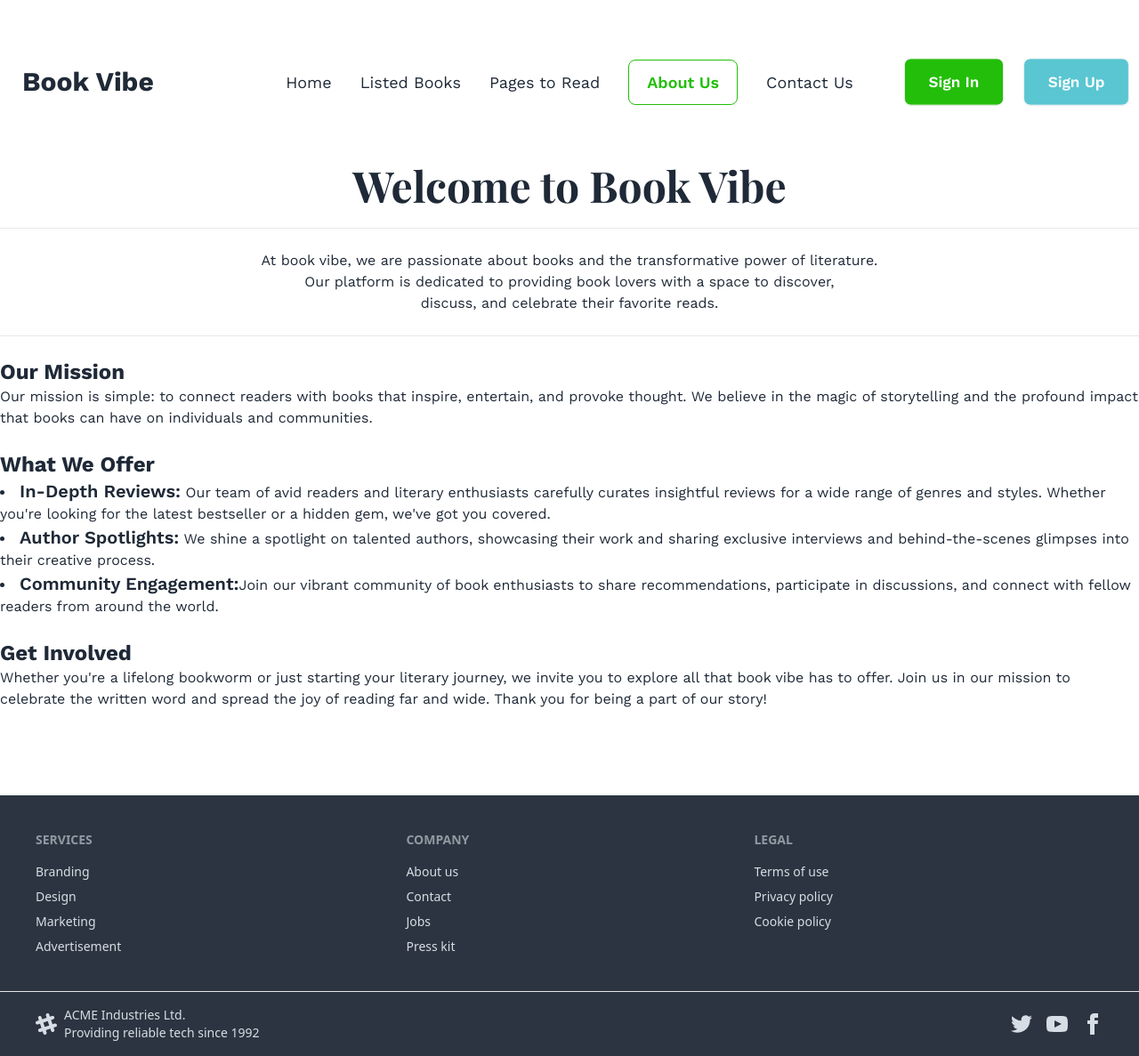
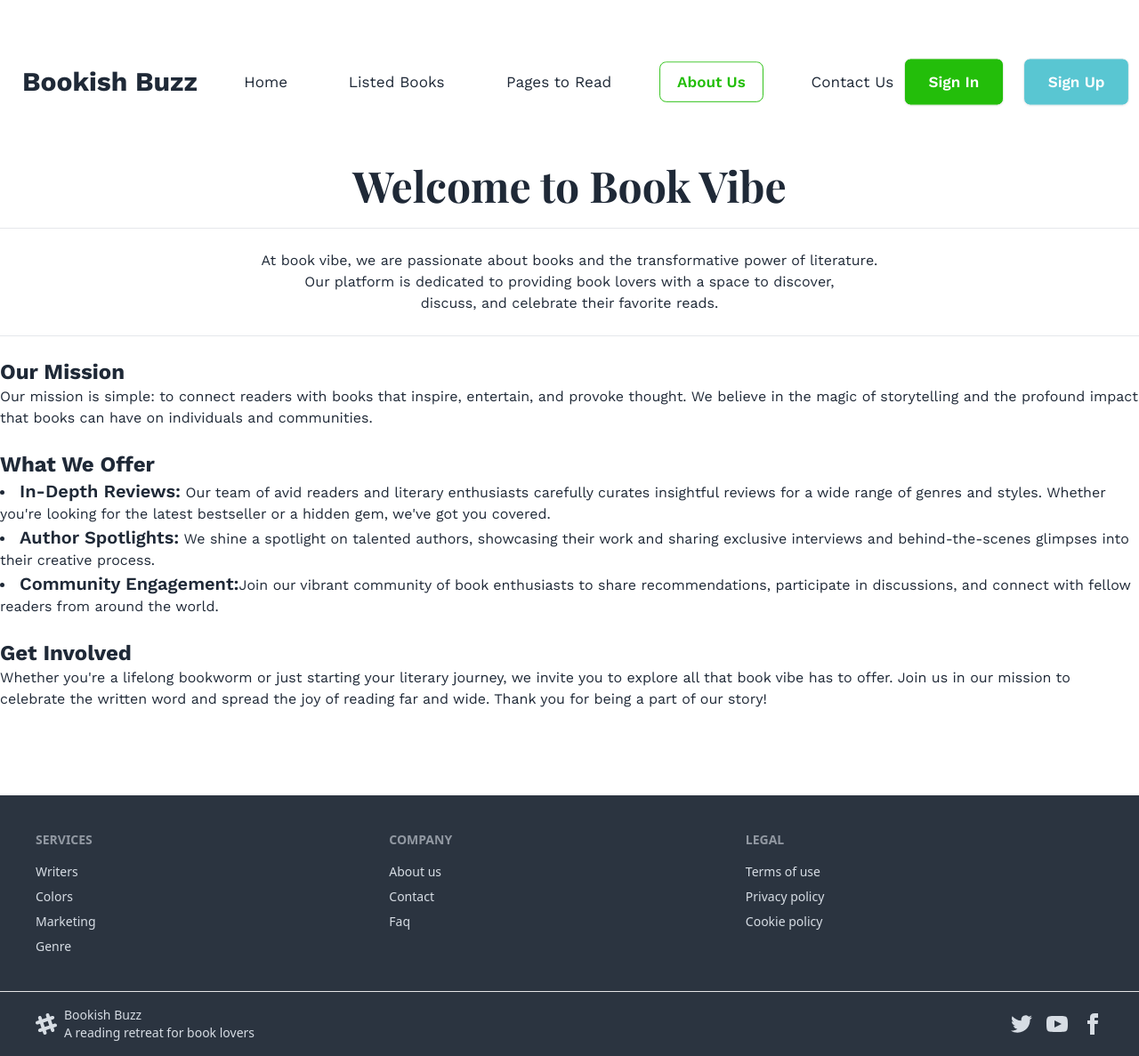
Before and after one commit to rznayeem/bookish-buzz, a React (Vite) app: page /about in a window 1280 px wide. Shown: the whole page at 89% size. Built offline with nearby package versions, Linux system fonts and the light colour scheme; a web font is replaced by a local one.

Commit message:
updated few styles

```diff
--- a/index.html
+++ b/index.html
@@ -3,9 +3,9 @@
 
 <head>
   <meta charset="UTF-8" />
-  <link rel="icon" type="image/svg+xml" href="/vite.svg" />
+  <link rel="icon" type="image/svg+xml" href="./src/assets/bookish.png" />
   <meta name="viewport" content="width=device-width, initial-scale=1.0" />
-  <title>Vite + React</title>
+  <title>Bookish Buzz</title>
 </head>
 
 <body>
--- a/src/Pages/ListedBooks/ListedBooks.jsx
+++ b/src/Pages/ListedBooks/ListedBooks.jsx
@@ -130,7 +130,7 @@ const ListedBooks = () => {
         />
         <div
           role="tabpanel"
-          className="tab-content space-y-6 bg-base-100 border-base-300 rounded-box p-6"
+          className="tab-content space-y-6 bg-base-100 border-base-300 rounded-box p-6 pt-12"
         >
           {displayReadBooks.map(item => (
             <ReadBooks readBook={item} key={item.id}></ReadBooks>
@@ -146,7 +146,7 @@ const ListedBooks = () => {
         />
         <div
           role="tabpanel"
-          className="tab-content space-y-6 bg-base-100 border-base-300 rounded-box p-6"
+          className="tab-content space-y-6 bg-base-100 border-base-300 rounded-box p-6 pt-12"
         >
           {displayWishlistBooks.map(wishlistBook => (
             <ReadBooks
--- a/src/components/Banner/Banner.jsx
+++ b/src/components/Banner/Banner.jsx
@@ -9,7 +9,7 @@ const Banner = () => {
           Books to freshen up <br className="lg:flex hidden" /> your bookshelf
         </h1>
         <Link to={'/listed'}>
-          <button className="btn mt-12 bg-[#23BE0A] px-7 py-5 h-auto font-bold text-xl text-white">
+          <button className="btn mt-12 bg-[#23BE0A] hover:bg-[#1D8348] px-7 py-5 h-auto font-bold text-xl text-white">
             View The List
           </button>
         </Link>
--- a/src/components/BookDetails/BookDetails.jsx
+++ b/src/components/BookDetails/BookDetails.jsx
@@ -35,11 +35,11 @@ const BookDetails = () => {
   };
 
   return (
-    <div className="flex flex-col lg:flex-row gap-12 work-font">
-      <div className="w-1/2 bg-[#1313130D] flex justify-center max-h-[710px] p-20 object-cover rounded-2xl">
+    <div className="flex flex-col lg:flex-row gap-12 work-font m-5 lg:m-0">
+      <div className="lg:w-1/2 bg-[#1313130D] flex justify-center max-h-[710px] p-6 lg:p-20 object-cover rounded-2xl">
         <img className=" h-full w-auto" src={image} alt="" />
       </div>
-      <div className="work-font w-1/2 space-y-6">
+      <div className="work-font lg:w-1/2 space-y-6">
         <h1 className="playfair-font text-[40px] font-bold">{bookName}</h1>
         <p className="text-xl font-medium text-[#131313CC]">By: {author}</p>
         <hr className="w-full" />
@@ -48,7 +48,7 @@ const BookDetails = () => {
         <p className="text-[#131313B3] leading-6">
           <span className="text-black font-bold">Review:</span> {review}
         </p>
-        <div className="flex flex-col lg:flex-row items-center gap-4 text-[#23BE0A]">
+        <div className="flex items-center gap-4 text-[#23BE0A]">
           <h5 className="text-black font-bold">Tag:</h5>
           {tags.map((tag, idx) => (
             <h5
--- a/src/components/Footer/Footer.jsx
+++ b/src/components/Footer/Footer.jsx
@@ -4,17 +4,16 @@ const Footer = () => {
       <footer className="container mx-auto footer p-10">
         <nav>
           <h6 className="footer-title">Services</h6>
-          <a className="link link-hover">Branding</a>
-          <a className="link link-hover">Design</a>
+          <a className="link link-hover">Writers</a>
+          <a className="link link-hover">Colors</a>
           <a className="link link-hover">Marketing</a>
-          <a className="link link-hover">Advertisement</a>
+          <a className="link link-hover">Genre</a>
         </nav>
         <nav>
           <h6 className="footer-title">Company</h6>
           <a className="link link-hover">About us</a>
           <a className="link link-hover">Contact</a>
-          <a className="link link-hover">Jobs</a>
-          <a className="link link-hover">Press kit</a>
+          <a className="link link-hover">Faq</a>
         </nav>
         <nav>
           <h6 className="footer-title">Legal</h6>
@@ -37,8 +36,7 @@ const Footer = () => {
             <path d="M22.672 15.226l-2.432.811.841 2.515c.33 1.019-.209 2.127-1.23 2.456-1.15.325-2.148-.321-2.463-1.226l-.84-2.518-5.013 1.677.84 2.517c.391 1.203-.434 2.542-1.831 2.542-.88 0-1.601-.564-1.86-1.314l-.842-2.516-2.431.809c-1.135.328-2.145-.317-2.463-1.229-.329-1.018.211-2.127 1.231-2.456l2.432-.809-1.621-4.823-2.432.808c-1.355.384-2.558-.59-2.558-1.839 0-.817.509-1.582 1.327-1.846l2.433-.809-.842-2.515c-.33-1.02.211-2.129 1.232-2.458 1.02-.329 2.13.209 2.461 1.229l.842 2.515 5.011-1.677-.839-2.517c-.403-1.238.484-2.553 1.843-2.553.819 0 1.585.509 1.85 1.326l.841 2.517 2.431-.81c1.02-.33 2.131.211 2.461 1.229.332 1.018-.21 2.126-1.23 2.456l-2.433.809 1.622 4.823 2.433-.809c1.242-.401 2.557.484 2.557 1.838 0 .819-.51 1.583-1.328 1.847m-8.992-6.428l-5.01 1.675 1.619 4.828 5.011-1.674-1.62-4.829z"></path>
           </svg>
           <p>
-            ACME Industries Ltd. <br />
-            Providing reliable tech since 1992
+            Bookish Buzz <br />A reading retreat for book lovers
           </p>
         </aside>
         <nav className="md:place-self-center md:justify-self-end">
--- a/src/components/Nav/Nav.jsx
+++ b/src/components/Nav/Nav.jsx
@@ -4,24 +4,49 @@ const Nav = () => {
   const links = (
     <>
       <li>
-        <NavLink to="/">Home</NavLink>
+        <NavLink
+          className="btn text-[18px] font-normal bg-transparent border-none shadow-none hover:bg-transparent"
+          to="/"
+        >
+          Home
+        </NavLink>
       </li>
       <li>
-        <NavLink to="/listed">Listed Books</NavLink>
+        <NavLink
+          className="btn text-[18px] font-normal bg-transparent border-none shadow-none hover:bg-transparent"
+          to="/listed"
+        >
+          Listed Books
+        </NavLink>
       </li>
       <li>
-        <NavLink to="/read">Pages to Read</NavLink>
+        <NavLink
+          className="btn text-[18px] font-normal bg-transparent border-none shadow-none hover:bg-transparent"
+          to="/read"
+        >
+          Pages to Read
+        </NavLink>
       </li>
       <li>
-        <NavLink to="/about">About Us</NavLink>
+        <NavLink
+          className="btn text-[18px] font-normal bg-transparent border-none shadow-none hover:bg-transparent"
+          to="/about"
+        >
+          About Us
+        </NavLink>
       </li>
       <li>
-        <NavLink to="/contact">Contact Us</NavLink>
+        <NavLink
+          className="btn text-[18px] font-normal bg-transparent border-none shadow-none hover:bg-transparent"
+          to="/contact"
+        >
+          Contact Us
+        </NavLink>
       </li>
     </>
   );
   return (
-    <nav className="navbar bg-base-100 work-font my-14">
+    <nav className="navbar bg-base-100 work-font my-5 lg:my-14">
       <div className="navbar-start">
         <div className="dropdown">
           <div tabIndex={0} role="button" className="btn btn-ghost lg:hidden">
@@ -46,29 +71,29 @@ const Nav = () => {
           >
             {links}
             <li className="">
-              <a className="btn px-4 py-[12px] h-auto bg-[#23BE0A] text-white font-semibold text-[18px]">
+              <a className="btn px-4 py-[12px] h-auto hover:bg-[#1D8348] bg-[#23BE0A] text-white font-semibold text-[18px]">
                 Sign In
               </a>
             </li>
             <li>
-              <a className="btn px-4 py-[12px] h-auto bg-[#59C6D2] text-white font-semibold text-[18px]">
+              <a className="btn px-4 py-[12px] h-auto hover:bg-[#21618C] bg-[#59C6D2] text-white font-semibold text-[18px]">
                 Sign Up
               </a>
             </li>
           </ul>
         </div>
         <Link to={'/'} className="btn btn-ghost text-3xl font-bold">
-          Book Vibe
+          Bookish Buzz
         </Link>
       </div>
       <div className="navbar-center hidden lg:flex">
         <ul className="space-x-8 text-[18px] menu-horizontal px-1">{links}</ul>
       </div>
       <div className="navbar-end hidden lg:flex gap-4">
-        <a className="btn px-7 py-[18px] h-auto bg-[#23BE0A] text-white font-semibold text-[18px]">
+        <a className="btn px-7 py-[18px] h-auto hover:bg-[#1D8348] bg-[#23BE0A] text-white font-semibold text-[18px]">
           Sign In
         </a>
-        <a className="btn px-7 py-[18px] h-auto bg-[#59C6D2] text-white font-semibold text-[18px]">
+        <a className="btn px-7 py-[18px] h-auto hover:bg-[#21618C] bg-[#59C6D2] text-white font-semibold text-[18px]">
           Sign Up
         </a>
       </div>
```
Also changed, not shown: public/books.json (+9 -9 lines), src/assets/bookish.png (added).
